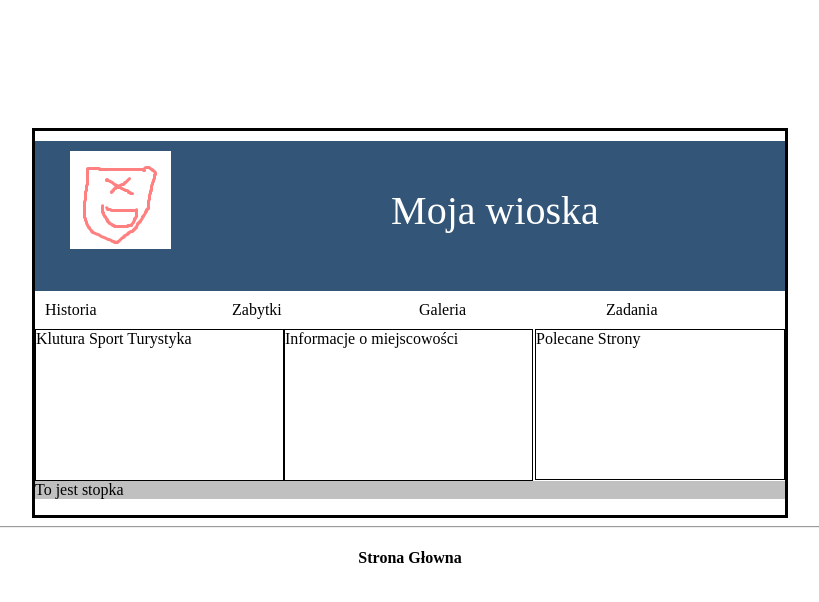
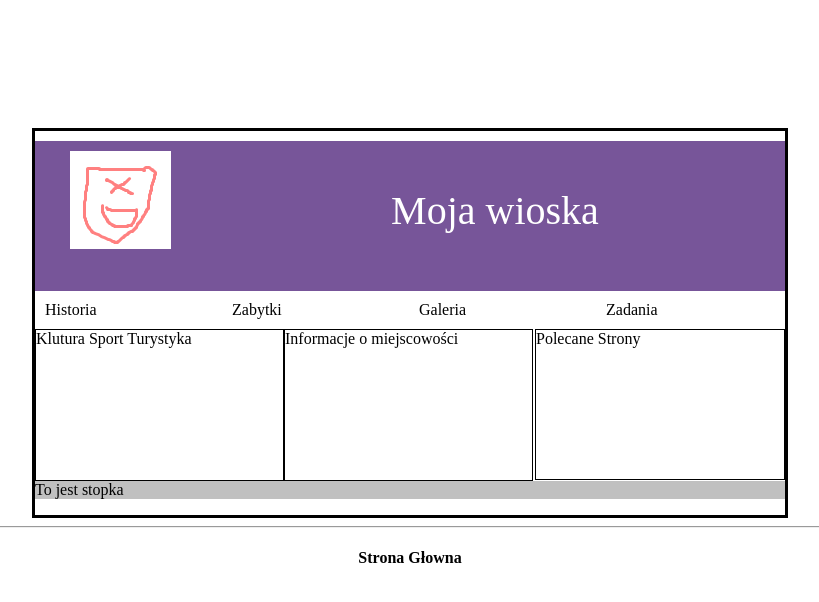
Before and after one commit to rajhell/lekcje, a plain HTML site: page zadania/Miasto/moj_miast.html in a window 1280 px wide. Shown: the whole page, without its empty margins (230-1049 px from the left). Drawn offline with Linux system fonts and the light colour scheme.

Commit message:
Update xd.css

```diff
--- a/zadania/Miasto/xd.css
+++ b/zadania/Miasto/xd.css
@@ -38,7 +38,7 @@ background: #c0c0c0;
 }
 #header
 {
-background: #357;
+background: #759;
 margin-top: 10px;
 height: 150px;
 }
```
